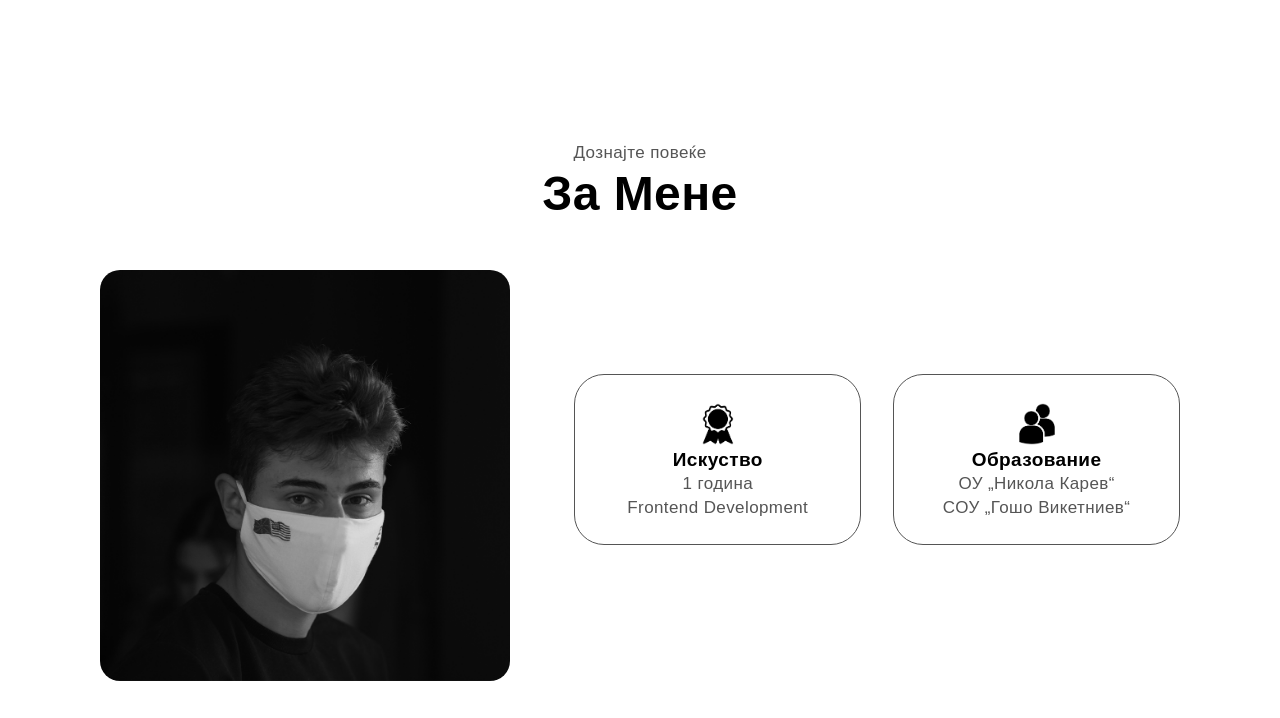
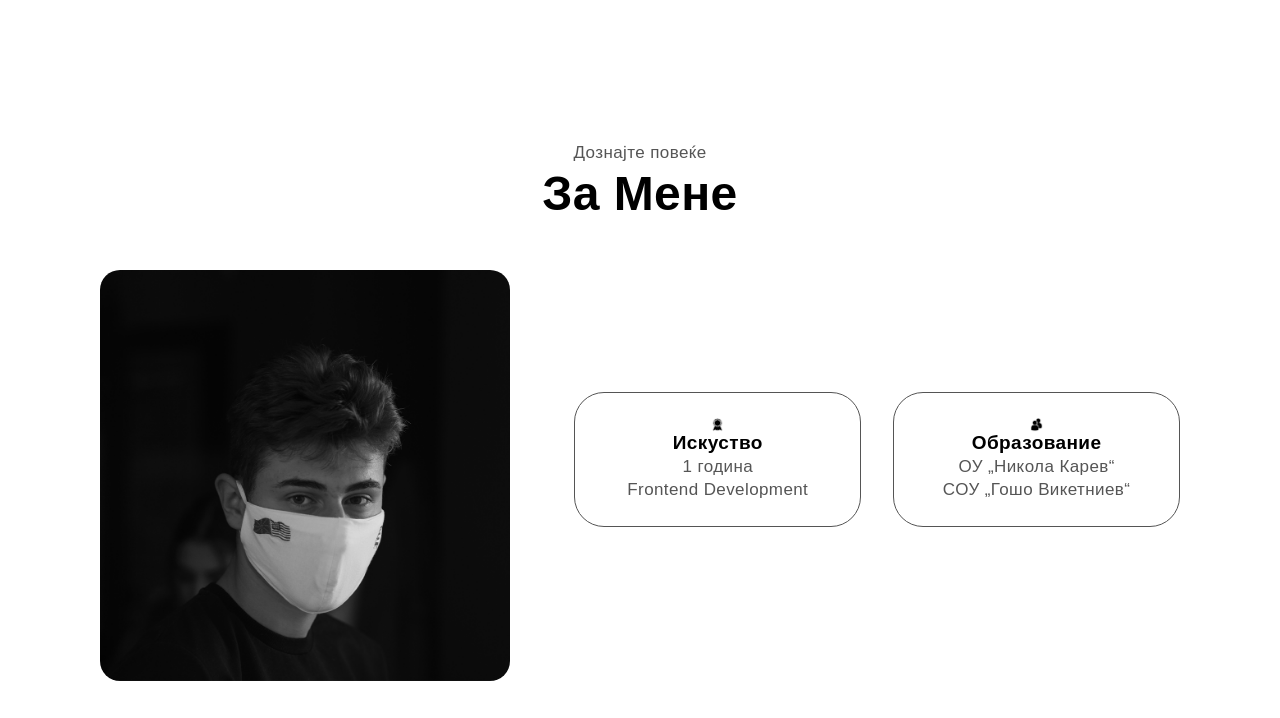
Before and after one commit to Booyan15/testtt, a plain HTML site: page about.html in a window 1280 px wide. Shown: the part 627-1345 px from the top of the page. Drawn offline with Linux system fonts and the light colour scheme.

Commit message:
style.css

```diff
--- a/style.css
+++ b/style.css
@@ -117,8 +117,8 @@
   }
 
   .icon1{
-    width: 50px;
-    height: 50px;
+    width: 15px;
+    height: 15px;
     object-fit: cover;
   }
 
```
